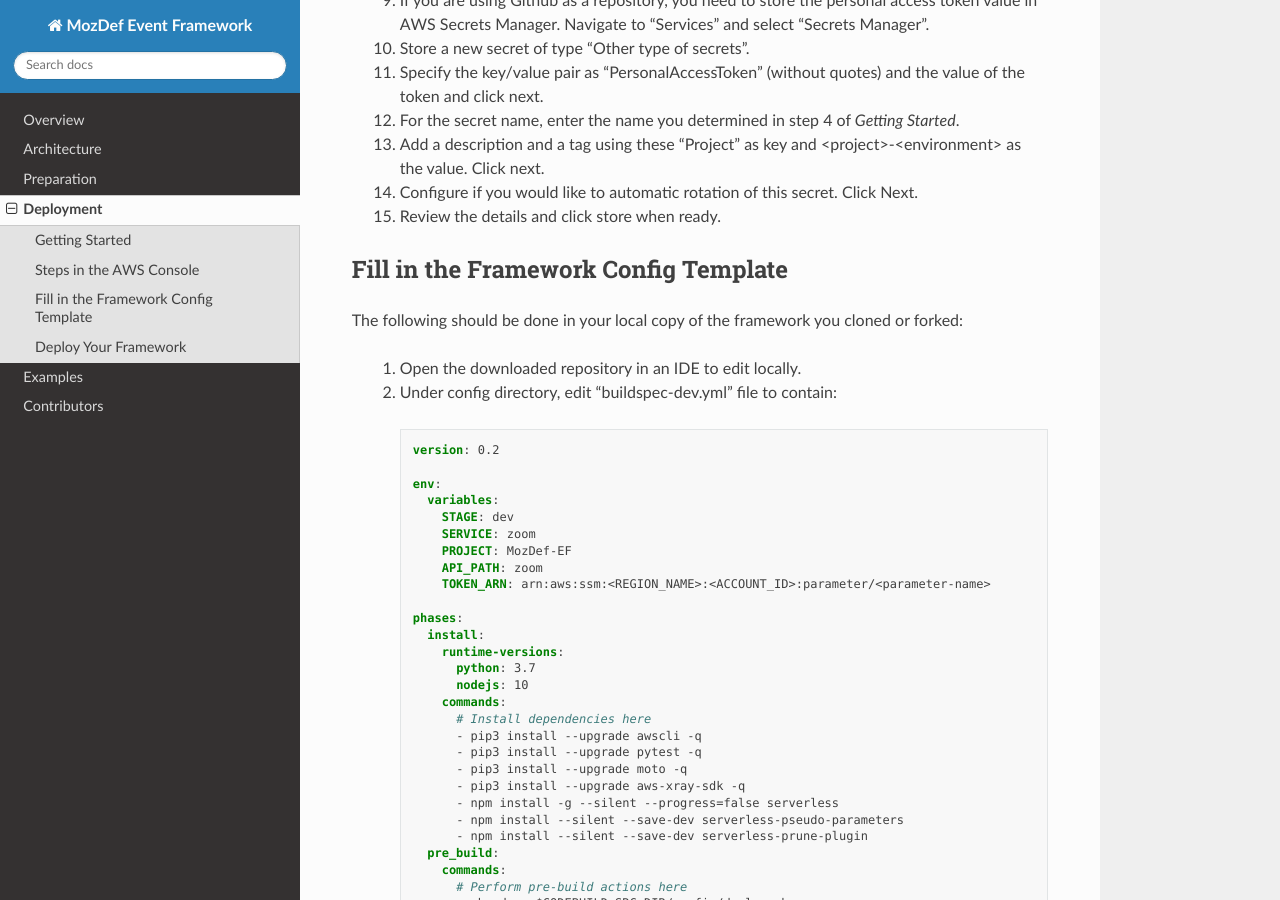
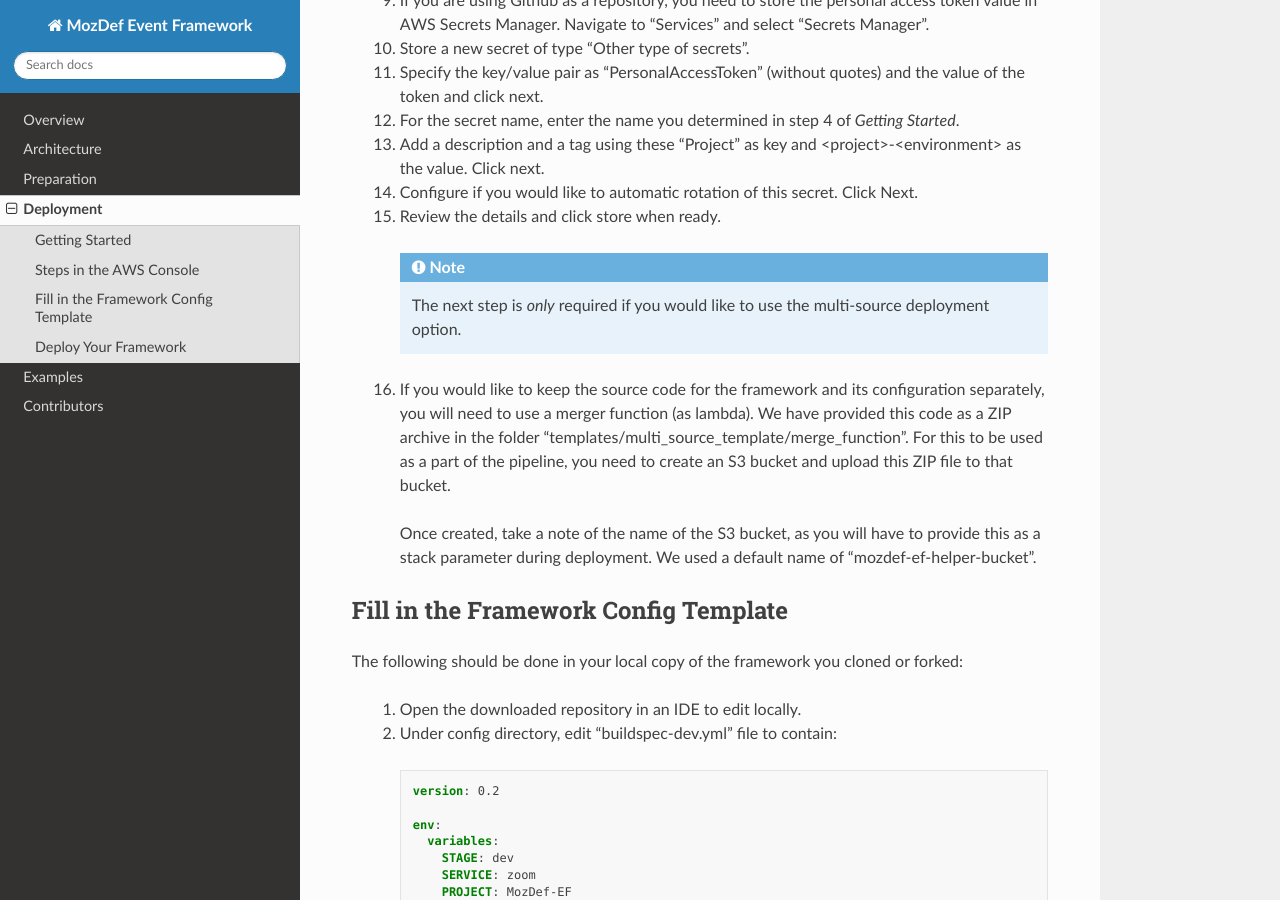
Before and after one commit to mozilla/mozdef-event-framework, a Sphinx documentation site: the page built from docs/source/usage/deployment.rst, in a window 1280 px wide and 900 px high, scrolled down 2690 px. Built offline with Sphinx 7.4.7 and the Read the Docs theme 2.0.0, drawn with Linux system fonts in a browser that asks for light colours.

Commit message:
Document deployment with multi source template, take 3

```diff
--- a/docs/source/usage/deployment.rst
+++ b/docs/source/usage/deployment.rst
@@ -70,6 +70,11 @@ You'll need to log into the AWS console or you can alternatively use the aws-cli
   13. Add a description and a tag using these "Project" as key and <project>-<environment> as the value. Click next.
   14. Configure if you would like to automatic rotation of this secret. Click Next.
   15. Review the details and click store when ready.
+
+    .. note:: The next step is `only` required if you would like to use the multi-source deployment option.
+
+  16. If you would like to keep the source code for the framework and its configuration separately, you will need to use a merger function (as lambda). We have provided this code as a ZIP archive in the folder "templates/multi_source_template/merge_function". For this to be used as a part of the pipeline, you need to create an S3 bucket and upload this ZIP file to that bucket.
+    Once created, take a note of the name of the S3 bucket, as you will have to provide this as a stack parameter during deployment. We used a default name of "mozdef-ef-helper-bucket".
 
 *************************************
 Fill in the Framework Config Template
@@ -221,7 +226,7 @@ This is where we take everything we've done up to this point and start the deplo
      10. For stack parameters, enter the values decided in "Getting Started" Step 2.
         * For service, enter your <service> name that you determined earlier.
         * For environment, choose “dev”, "staging", or "prod" according to the environment you are working out of.
-        * For helper bucket, enter the name of the S3 bucket that houses the merge lambda code (created in step X).
+        * For helper bucket, enter the name of the S3 bucket created previously (created in the last step of `Steps in the AWS Console` section) that houses the merge lambda code.
         * In the TOKEN_ARN field, you'll need to enter your token arn to correctly map the IAM permissions for this resource.
      11. An S3 utility bucket will be created for AWS CodePipeline to store artifacts. The bucket name will match the parameters you created for your stack name in step 8 and the environment in step 11 (e.g., <stackname>-<environment>-utility)
      12. For GitHub configuration:
```
